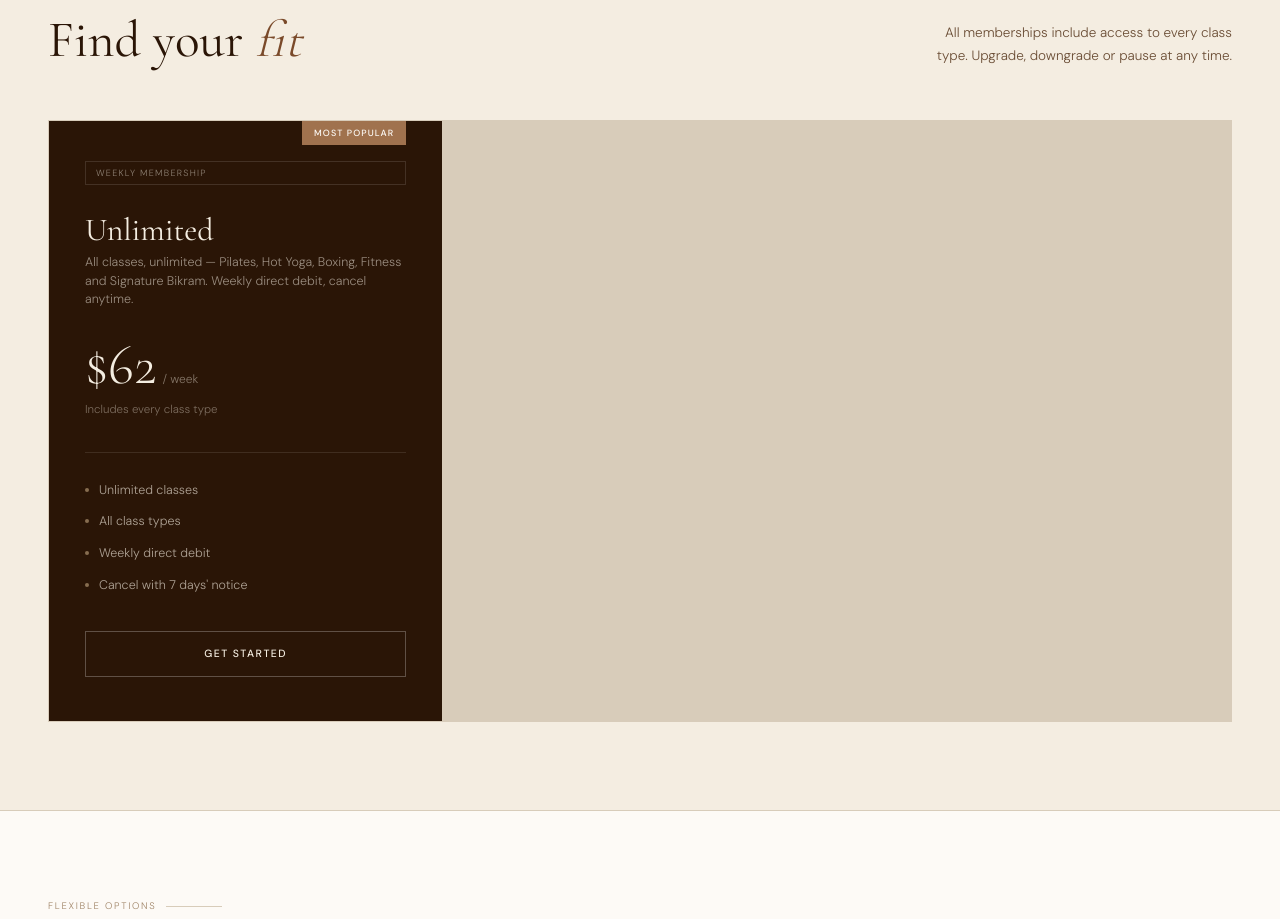
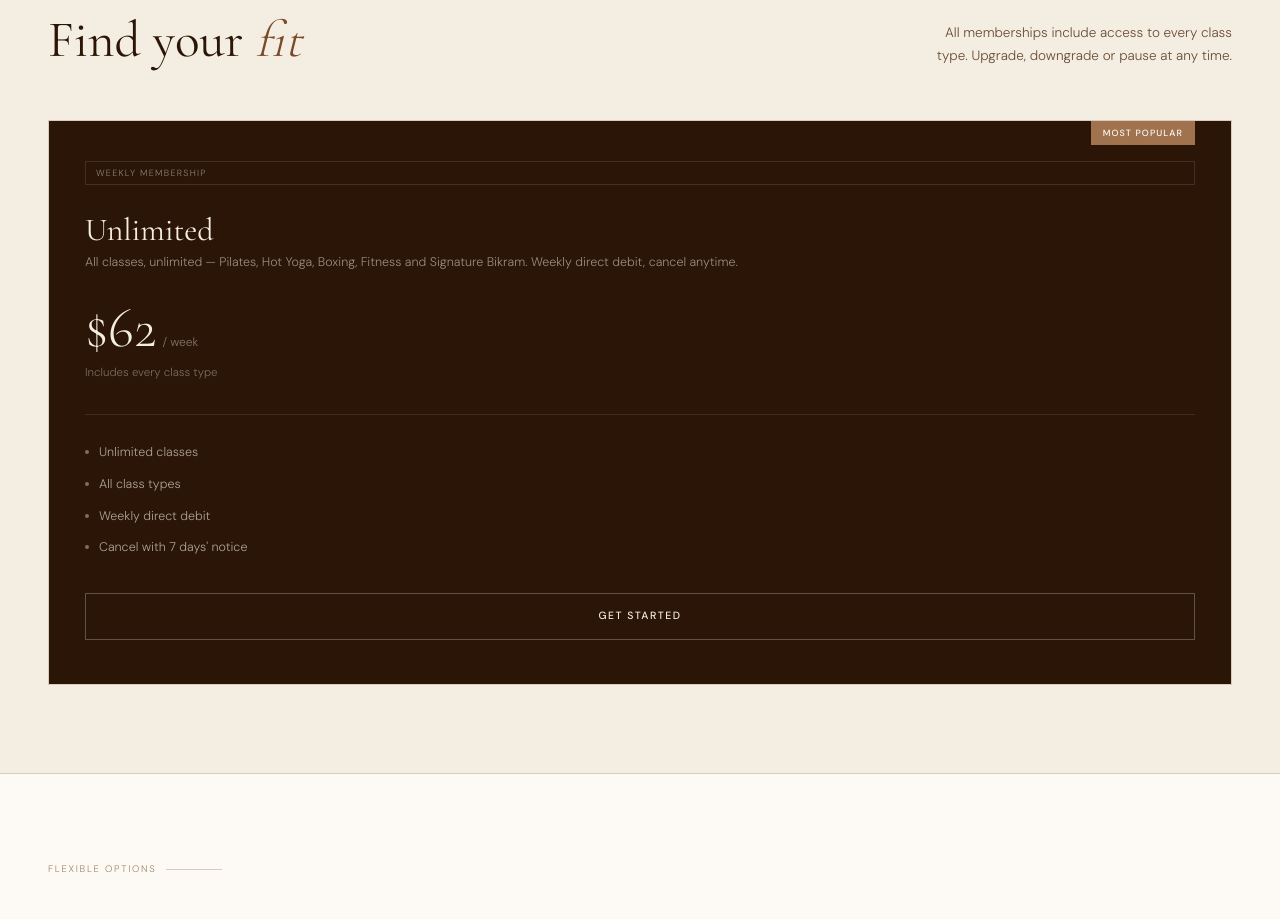
Before and after one commit to jeromeanoel-tech/bodyforme, a Next.js app: page /memberships in a window 1280 px wide. Shown: the part 660-1579 px from the top of the page. Built offline with nearby package versions, Linux system fonts and the light colour scheme.

Commit message:
Fix plan grid columns to match actual plan count
Co-Authored-By: Claude Sonnet 4.6 <noreply@anthropic.com>

```diff
--- a/app/memberships/page.tsx
+++ b/app/memberships/page.tsx
@@ -76,7 +76,7 @@ export default function MembershipsPage() {
             </div>
           </ScrollReveal>
           <ScrollReveal>
-            <div className="r3" style={{ display: 'grid', gridTemplateColumns: 'repeat(3,1fr)', gap: '1px', background: 'var(--rule)', border: '1px solid var(--rule)' }}>
+            <div className="r3" style={{ display: 'grid', gridTemplateColumns: `repeat(${memberships.plans.length},1fr)`, gap: '1px', background: 'var(--rule)', border: '1px solid var(--rule)' }}>
               {memberships.plans.map(plan => (
                 <PlanCard key={plan.name} plan={plan} />
               ))}
```
